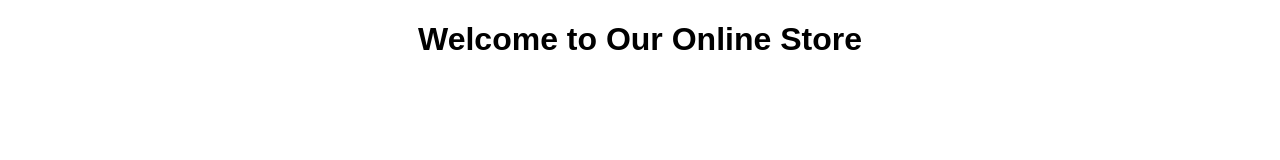
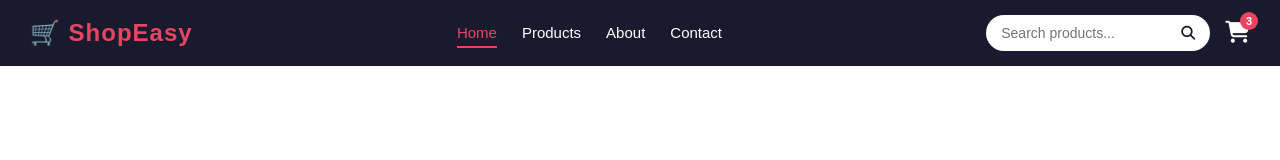
Before and after one commit to ShaikMehazabeen/ecommerce-frontend, a website: page index.html in a window 1280 px wide. Drawn offline with Linux system fonts and the light colour scheme.

Commit message:
Add header and navigation bar

```diff
--- a/index.html
+++ b/index.html
@@ -5,11 +5,55 @@
     <meta name="viewport" content="width=device-width, initial-scale=1.0">
     <title>E-Commerce Frontend</title>
     <link rel="stylesheet" href="styles/main.css">
+    <!-- Font Awesome for icons -->
+    <link rel="stylesheet" href="https://cdnjs.cloudflare.com/ajax/libs/font-awesome/6.5.0/css/all.min.css">
 </head>
 <body>
-    <header>
-        <h1>Welcome to Our Online Store</h1>
+
+    <!-- HEADER -->
+    <header class="header">
+
+        <!-- Logo -->
+        <div class="logo">
+            <a href="index.html">🛒 ShopEasy</a>
+        </div>
+
+        <!-- Navigation Links -->
+        <nav class="navbar" id="navbar">
+            <ul>
+                <li><a href="#" class="active">Home</a></li>
+                <li><a href="#">Products</a></li>
+                <li><a href="#">About</a></li>
+                <li><a href="#">Contact</a></li>
+            </ul>
+        </nav>
+
+        <!-- Right Side: Search + Cart -->
+        <div class="header-right">
+
+            <!-- Search Bar -->
+            <div class="search-bar">
+                <input type="text" placeholder="Search products...">
+                <button><i class="fas fa-search"></i></button>
+            </div>
+
+            <!-- Cart Icon -->
+            <div class="cart-icon">
+                <a href="#">
+                    <i class="fas fa-shopping-cart"></i>
+                    <span class="cart-badge">3</span>
+                </a>
+            </div>
+
+        </div>
+
+        <!-- Hamburger Menu -->
+        <div class="hamburger" id="hamburger">
+            <i class="fas fa-bars"></i>
+        </div>
+
     </header>
+
     <script src="scripts/app.js"></script>
 </body>
 </html>
--- a/scripts/app.js
+++ b/scripts/app.js
@@ -1 +1,18 @@
+// Select Elements
+const hamburger = document.getElementById('hamburger');
+const navbar = document.getElementById('navbar');
+
+// Toggle Mobile Menu
+hamburger.addEventListener('click', () => {
+    navbar.classList.toggle('active');
+});
+
+// Close menu when a link is clicked
+const navLinks = document.querySelectorAll('.navbar ul li a');
+navLinks.forEach(link => {
+    link.addEventListener('click', () => {
+        navbar.classList.remove('active');
+    });
+});
+
 console.log("E-Commerce Website Loaded");
--- a/styles/main.css
+++ b/styles/main.css
@@ -1,6 +1,171 @@
+/* ── Reset & Base ── */
+* {
+    margin: 0;
+    padding: 0;
+    box-sizing: border-box;
+}
+
 body {
     font-family: Arial, sans-serif;
-    margin: 0;
-    padding: 0;
-    text-align: center;
 }
+
+a {
+    text-decoration: none;
+    color: inherit;
+}
+
+/* ── Header ── */
+.header {
+    display: flex;
+    align-items: center;
+    justify-content: space-between;
+    background-color: #1a1a2e;
+    color: white;
+    padding: 15px 30px;
+    position: sticky;
+    top: 0;
+    z-index: 1000;
+}
+
+/* ── Logo ── */
+.logo a {
+    font-size: 24px;
+    font-weight: bold;
+    color: #e94560;
+    letter-spacing: 1px;
+}
+
+/* ── Navbar ── */
+.navbar ul {
+    list-style: none;
+    display: flex;
+    gap: 25px;
+}
+
+.navbar ul li a {
+    color: white;
+    font-size: 15px;
+    padding: 5px 0;
+    transition: color 0.3s;
+}
+
+.navbar ul li a:hover,
+.navbar ul li a.active {
+    color: #e94560;
+    border-bottom: 2px solid #e94560;
+}
+
+/* ── Header Right ── */
+.header-right {
+    display: flex;
+    align-items: center;
+    gap: 15px;
+}
+
+/* ── Search Bar ── */
+.search-bar {
+    display: flex;
+    align-items: center;
+    background: white;
+    border-radius: 25px;
+    overflow: hidden;
+    padding: 5px 10px;
+}
+
+.search-bar input {
+    border: none;
+    outline: none;
+    padding: 5px;
+    font-size: 14px;
+    width: 180px;
+    color: #333;
+}
+
+.search-bar button {
+    border: none;
+    background: transparent;
+    cursor: pointer;
+    color: #1a1a2e;
+    font-size: 14px;
+    padding: 5px;
+}
+
+/* ── Cart Icon ── */
+.cart-icon {
+    position: relative;
+}
+
+.cart-icon a {
+    color: white;
+    font-size: 22px;
+}
+
+.cart-icon a:hover {
+    color: #e94560;
+}
+
+.cart-badge {
+    position: absolute;
+    top: -8px;
+    right: -8px;
+    background: #e94560;
+    color: white;
+    font-size: 11px;
+    font-weight: bold;
+    border-radius: 50%;
+    width: 18px;
+    height: 18px;
+    display: flex;
+    align-items: center;
+    justify-content: center;
+}
+
+/* ── Hamburger ── */
+.hamburger {
+    display: none;
+    font-size: 24px;
+    cursor: pointer;
+    color: white;
+}
+
+/* ── Responsive: Tablet & Mobile ── */
+@media (max-width: 768px) {
+
+    .hamburger {
+        display: block;
+    }
+
+    .navbar {
+        display: none;
+        position: absolute;
+        top: 65px;
+        left: 0;
+        width: 100%;
+        background-color: #1a1a2e;
+        padding: 20px;
+        z-index: 999;
+    }
+
+    .navbar.active {
+        display: block;
+    }
+
+    .navbar ul {
+        flex-direction: column;
+        gap: 15px;
+    }
+
+    .search-bar input {
+        width: 120px;
+    }
+}
+
+@media (max-width: 480px) {
+    .search-bar {
+        display: none;
+    }
+
+    .logo a {
+        font-size: 20px;
+    }
+}
```
